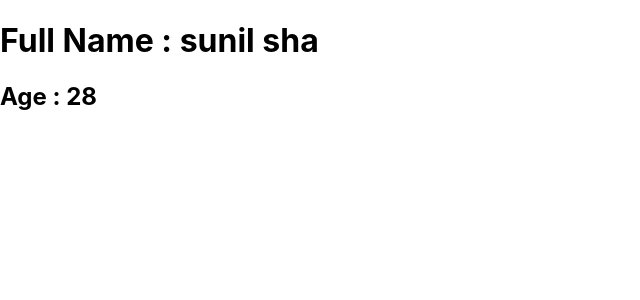
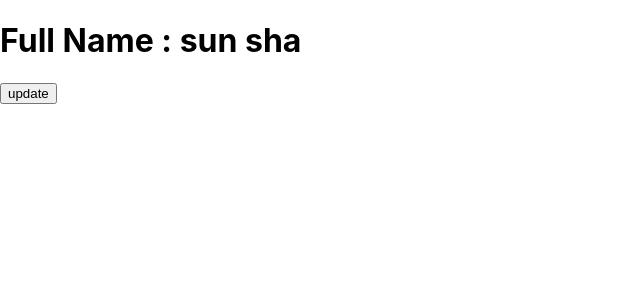
Before and after one commit to lets-build-with-code/react-app, a React (Create React App) app: page / in a window 1280 px wide. Shown: the top 300 px of the page, without its empty margins (0-640 px from the left). Built offline with nearby package versions, Linux system fonts and the light colour scheme.

Commit message:
React: State in react class based component

```diff
--- a/src/App.js
+++ b/src/App.js
@@ -1,22 +1,24 @@
 import './App.css';
 import { Component } from 'react';
-import Child from './Child';
 
 class App extends Component {
   constructor() {
     super();
-    this._fullName = {
-      firstname:'sunil',
+    this.state = {
+      firstname : 'sun',
       lastname : 'sha'
     }
   }
 
   render() {
-    return <Child
-               fullName={this._fullName}
-               age={28}
-            />
+    return <div>
+          <h1>Full Name : {this.state.firstname} {this.state.lastname}</h1>
+          <button onClick={() => {this.setState({firstname : 'sam'})}}> update</button>
+      </div>
   }
 }
 
+
+
+
 export default App;
```
